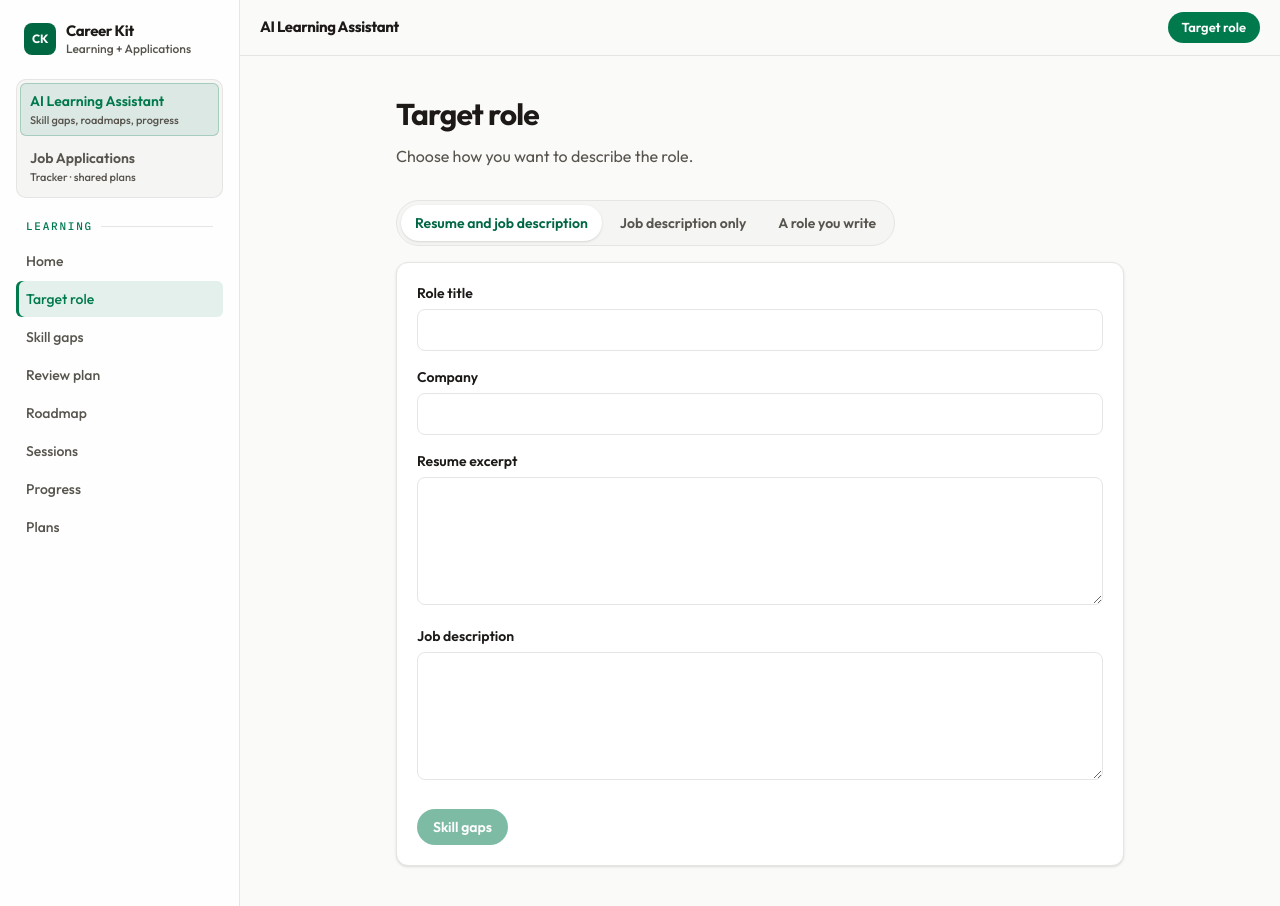
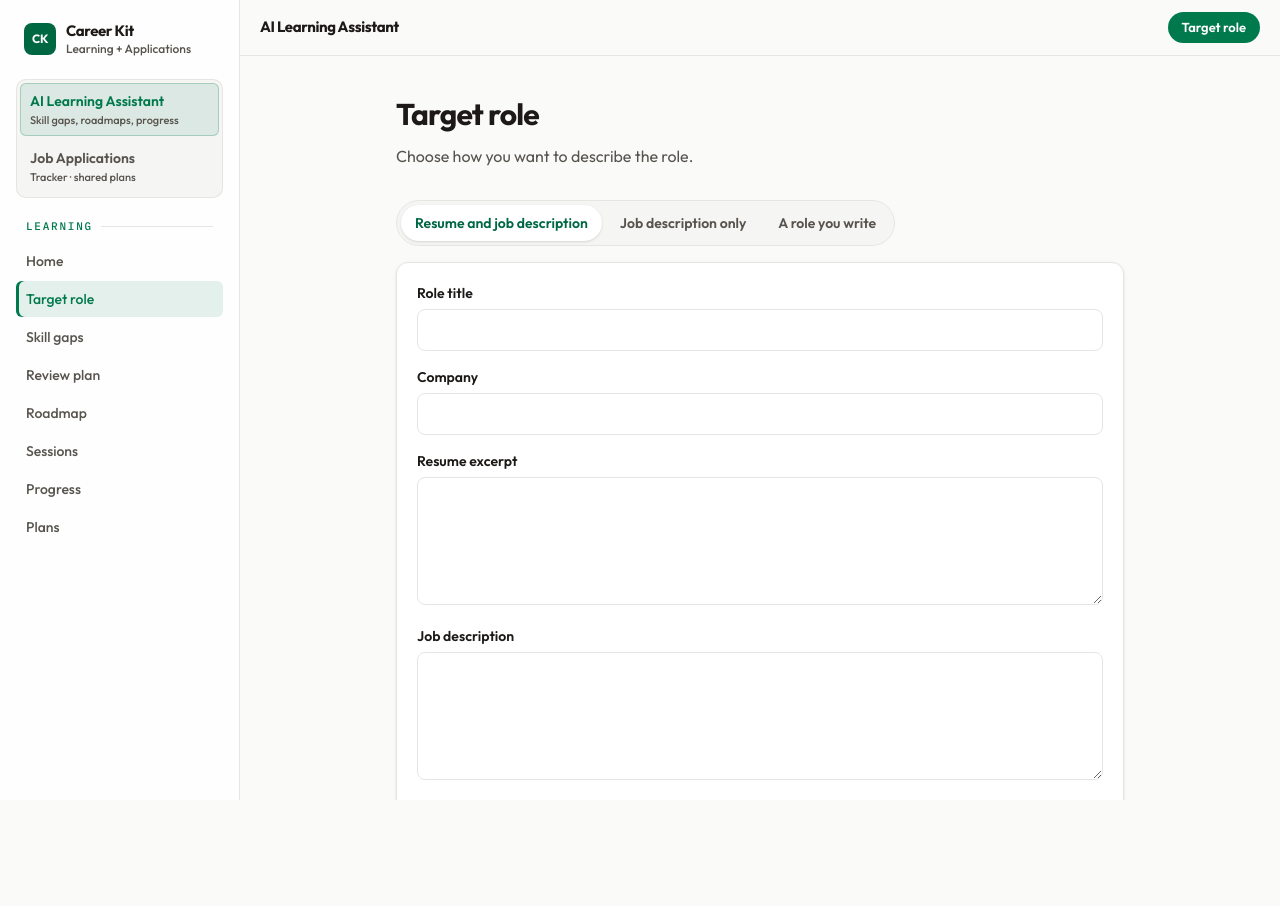
Before and after one commit to jappreetS/ai-learning-assistant, a Next.js app: page /role in a window 1280 px wide. After the commit the page ends 800 px from the top, so only its background shows below. Built offline with nearby package versions, Linux system fonts and the light colour scheme.

Commit message:
ALA-49: keep the shell fixed while the page scrolls
The header and the side panel stay in place. Only the page body scrolls.

https://jappreetsingh.atlassian.net/browse/ALA-49

```diff
--- a/src/app/layout.tsx
+++ b/src/app/layout.tsx
@@ -29,7 +29,7 @@ export default function RootLayout({ children }: LayoutProps<"/">) {
       lang="en"
       className={`${outfit.variable} ${plexMono.variable} h-full antialiased`}
     >
-      <body className="min-h-full flex flex-col bg-paper font-sans text-ink">
+      <body className="h-dvh overflow-hidden bg-paper font-sans text-ink">
         {children}
       </body>
     </html>
--- a/src/components/shell/AppShell.tsx
+++ b/src/components/shell/AppShell.tsx
@@ -99,10 +99,10 @@ export function AppShell({ children }: { children: React.ReactNode }) {
   const close = () => setOpen(false);
 
   return (
-    <div className="min-h-screen lg:grid lg:grid-cols-[240px_1fr]">
+    <div className="h-dvh overflow-hidden lg:grid lg:grid-cols-[240px_1fr]">
       <aside
         id="sidebar"
-        className={`fixed inset-x-0 top-14 bottom-0 z-30 flex w-full flex-col gap-4 bg-surface p-4 transition-transform lg:static lg:inset-y-0 lg:z-auto lg:w-auto lg:translate-x-0 lg:border-r lg:border-line lg:bg-surface/70 ${open ? "translate-x-0" : "-translate-x-full"
+        className={`fixed inset-x-0 top-14 bottom-0 z-30 flex w-full flex-col gap-4 bg-surface p-4 transition-transform lg:static lg:h-dvh lg:overflow-hidden lg:inset-y-0 lg:z-auto lg:w-auto lg:translate-x-0 lg:border-r lg:border-line lg:bg-surface/70 ${open ? "translate-x-0" : "-translate-x-full"
           }`}
       >
         <Brand onNavigate={close} />
@@ -115,8 +115,8 @@ export function AppShell({ children }: { children: React.ReactNode }) {
         </div>
       </aside>
 
-      <div className="flex min-h-screen min-w-0 flex-col">
-        <header className="sticky top-0 z-10 flex h-14 items-center justify-between gap-3 border-b border-line bg-paper/90 px-5 backdrop-blur">
+      <div className="flex h-dvh min-w-0 flex-col overflow-hidden">
+        <header className="shrink-0 z-10 flex h-14 items-center justify-between gap-3 border-b border-line bg-paper/90 px-5 backdrop-blur">
           <button
             type="button"
             className="inline-flex size-9 shrink-0 items-center justify-center rounded-md text-ink lg:hidden"
@@ -146,7 +146,7 @@ export function AppShell({ children }: { children: React.ReactNode }) {
             {isApplications ? "Open learning" : "Target role"}
           </Link>
         </header>
-        <div className="min-w-0 flex-1">{children}</div>
+        <div className="min-h-0 flex-1 overflow-y-auto">{children}</div>
       </div>
     </div>
   );
```
